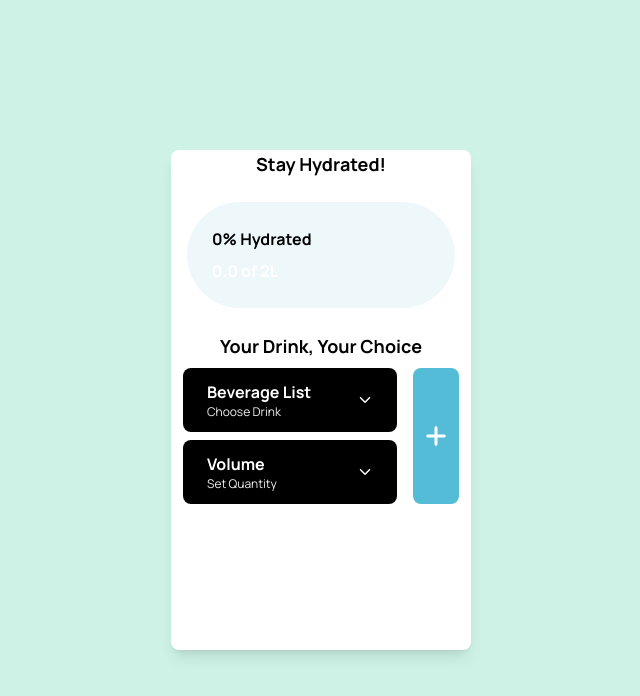
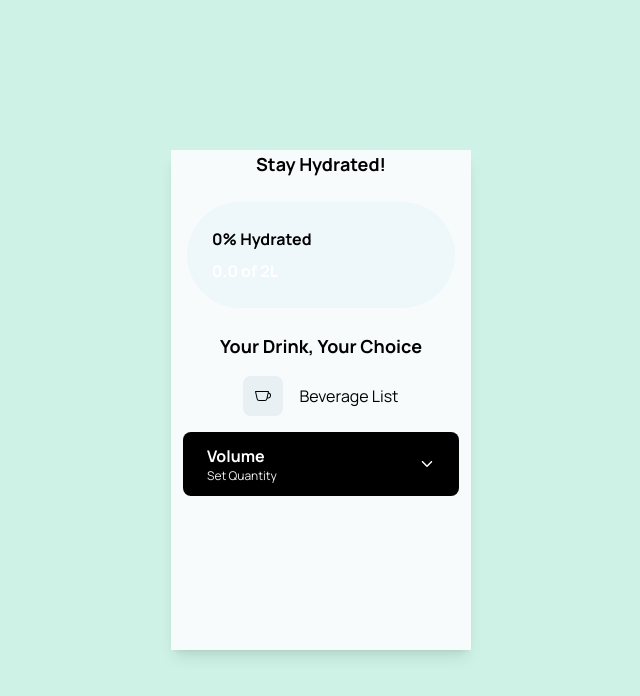
Before and after one commit to seanverano/reboost, a React (Vite) app: page / in a window 1280 px wide. Shown: the top 696 px of the page, without its empty margins (319-959 px from the left). Built offline with nearby package versions, Linux system fonts and the light colour scheme.

Commit message:
Change DrinkType modal button styling

```diff
--- a/src/components/drink_features/DrinkModal.jsx
+++ b/src/components/drink_features/DrinkModal.jsx
@@ -4,7 +4,7 @@ const DrinkModal = ({ show, onClose, children }) => {
   if (!show) return null;
 
   return (
-    <div className="fixed inset-0 bg-black bg-opacity-50 flex justify-center items-center">
+    <div className="fixed inset-0 bg-[#000000] bg-opacity-50 flex justify-center items-center">
       <div className="bg-transparent rounded-lg p-6 w-[280px] relative">
         <button
           className="absolute top-2 right-4 w-12 h-12 bg-[#000000] rounded-full flex justify-center items-center"
--- a/src/components/drink_features/DrinkType.jsx
+++ b/src/components/drink_features/DrinkType.jsx
@@ -1,11 +1,10 @@
 import React, { useState } from "react";
-import { IoIosArrowDown } from "react-icons/io";
+import { BsCup } from "react-icons/bs";
 import { CiCoffeeCup } from "react-icons/ci";
 import { LuCupSoda } from "react-icons/lu";
 import { LuGlassWater } from "react-icons/lu";
 import { MdOutlineEmojiFoodBeverage } from "react-icons/md";
 import { GiSodaCan } from "react-icons/gi";
-import { MdOutlineLocalDrink } from "react-icons/md";
 import DrinkModal from "./DrinkModal";
 import DrinkModalButton from "./DrinkModalButton";
 
@@ -25,7 +24,7 @@ const DrinkType = () => {
 
   const handleAddDrink = () => {
     if (newDrink) {
-      const addedDrink = { name: newDrink, icon: <MdOutlineLocalDrink /> };
+      const addedDrink = { name: newDrink, icon: <BsCup /> };
       setDrinks([...drinks, addedDrink]);
       setNewDrink("");
     }
@@ -39,21 +38,15 @@ const DrinkType = () => {
 
   return (
     <>
-      <div
-        onClick={openModal}
-        className="flex flex-row justify-between items-center w-full bg-[#000000] border border-none rounded-lg py-3 px-6 cursor-pointer transition-transform duration-200 active:translate-y-1"
-      >
-        <div className="flex flex-col items-start">
-          <h1 className="font-bold text-base text-[#ffffff] text-left">
-            Beverage List
-          </h1>
-          <h3 className="font-normal text-xs text-[#f0f0f0] text-left">
-            Choose Drink
-          </h3>
+      <div class="flex items-center gap-4 bg-[#f8fbfb] px-4 min-h-14">
+        <div
+          onClick={openModal}
+          class="text-[#000000] flex items-center justify-center rounded-lg bg-[#e8f0f3] shrink-0 size-10 cursor-pointer transition-transform duration-200 active:translate-y-1"
+        >
+          <BsCup />
         </div>
-        <IoIosArrowDown className="text-[#ffffff]" />
+        <p class="text-[#000000] text-base font-normal flex-1">Beverage List</p>
       </div>
-
       <DrinkModal show={showModal} onClose={closeModal}>
         <div className="flex flex-col justify-center py-4 items-center font-manrope font-medium bg-[#EEF8FB] rounded-lg">
           {drinks.map((drink, index) => (
@@ -68,8 +61,8 @@ const DrinkType = () => {
             type="text"
             value={newDrink}
             onChange={(e) => setNewDrink(e.target.value)}
-            placeholder="Enter your beverage"
-            className="italic text-[#F0F0F0] text-xs text-center mt-4 mb-3 p-2 border border-[#CFECF4] rounded-full w-[175px] focus:outline-none focus:ring-1 focus:ring-[#55BCD8]"
+            placeholder="Enter new beverage"
+            className="italic text-[#000000] text-xs text-center mt-4 mb-3 p-2 border border-[#CFECF4] rounded-full w-[175px] focus:outline-none focus:ring-1 focus:ring-[#55BCD8]"
           />
           <DrinkModalButton
             handleAdd={handleAddDrink}
--- a/src/components/drink_features/DrinkVolume.jsx
+++ b/src/components/drink_features/DrinkVolume.jsx
@@ -64,7 +64,7 @@ const DrinkVolume = () => {
             type="number"
             value={newVolume}
             onChange={(e) => setNewVolume(e.target.value)}
-            placeholder="Enter volume (in ml)"
+            placeholder="Enter new volume (in ml)"
             className="italic text-[#F0F0F0] text-xs text-center mt-4 mb-3 p-2 border border-[#CFECF4] rounded-full w-[175px] focus:outline-none focus:ring-1 focus:ring-[#55BCD8]"
             min="0"
           />
--- a/src/pages/DrinkPage.jsx
+++ b/src/pages/DrinkPage.jsx
@@ -6,7 +6,7 @@ import DrinkType from "../components/drink_features/DrinkType";
 const DrinkPage = () => {
   return (
     <>
-      <div className="font-manrope flex flex-col h-full w-[300px] h-[500px]">
+      <div className="font-manrope flex flex-col h-full w-[300px] h-[500px] bg-[#F8FBFB]">
         <h1 className="text-center font-bold text-lg">Stay Hydrated!</h1>
         <div className="flex px-4 py-6 justify-center items-center">
           <div className="flex flex-1 flex-col gap-2 rounded-full border border-transparent p-6 bg-[#EEF8FB]">
@@ -22,18 +22,6 @@ const DrinkPage = () => {
             <DrinkType />
             <DrinkVolume />
           </div>
-          <div className="flex-[20%] mr-2 px-1">
-            <button
-              className="m-0 flex items-center justify-center bg-[#55BCD8] rounded-lg py-14 w-full"
-              onMouseDown={() => {
-                if (navigator.vibrate) {
-                  navigator.vibrate(100);
-                }
-              }}
-            >
-              <FaPlus className="text-[#ffffff] text-2xl" />
-            </button>
-          </div>
         </div>
       </div>
     </>
```
